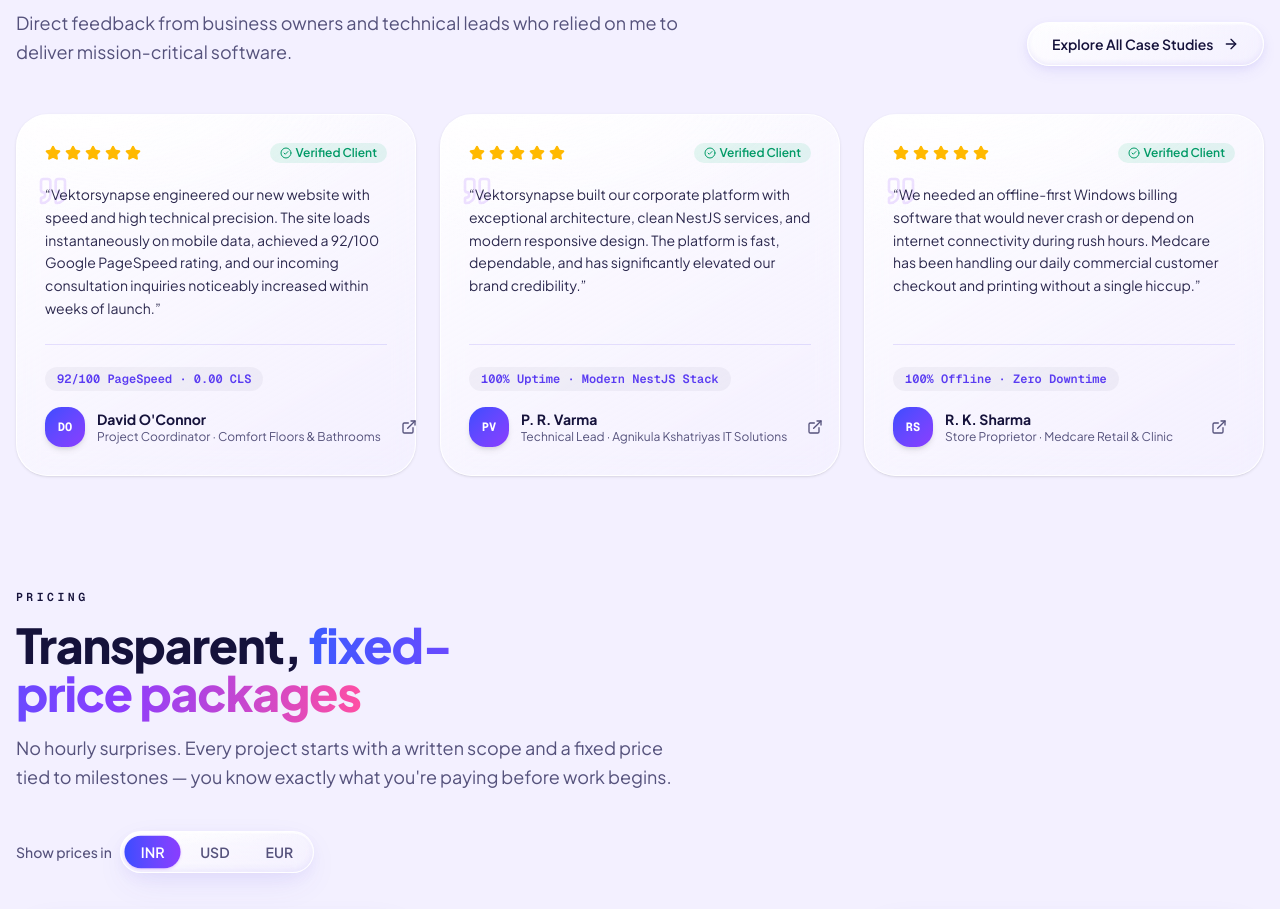
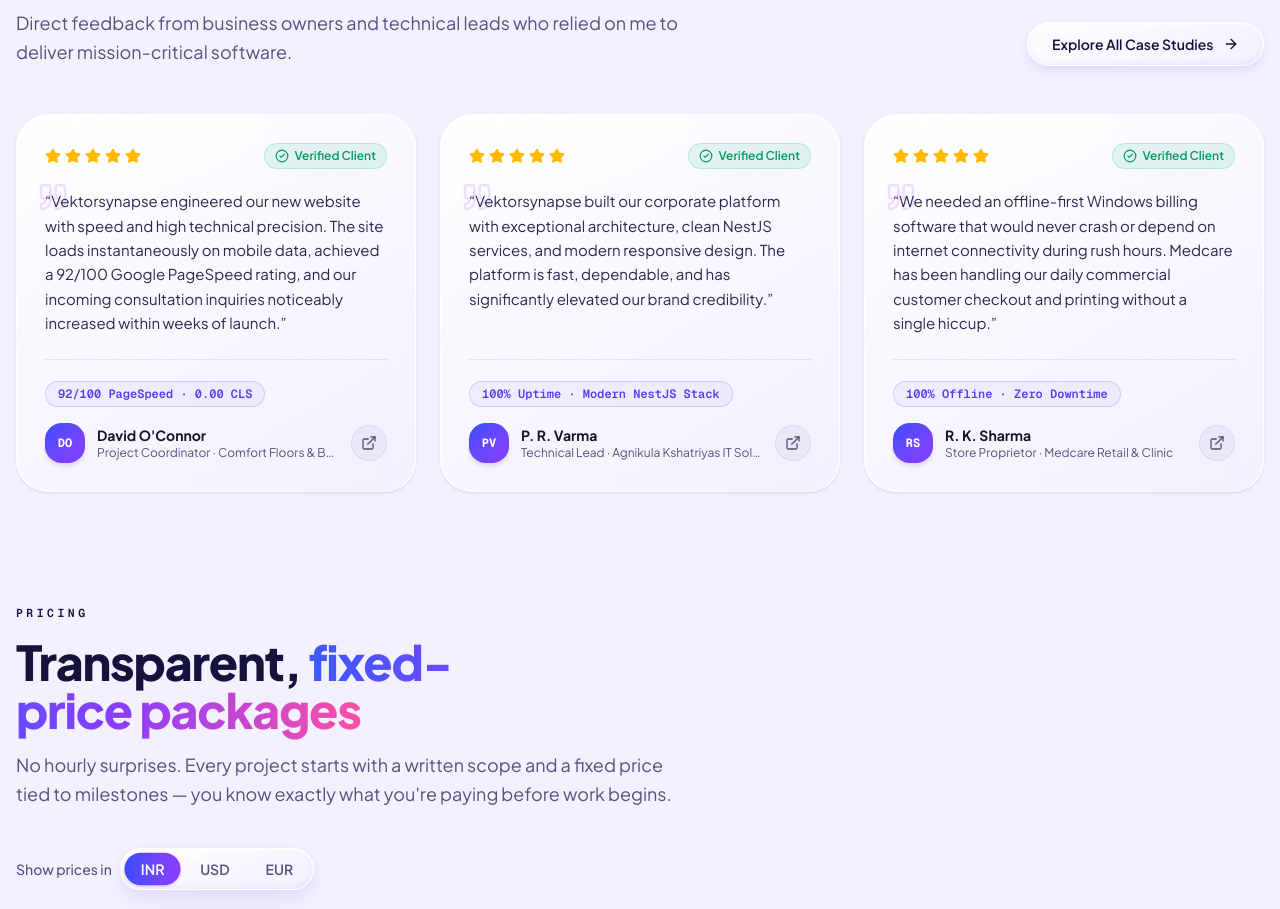
Before and after one commit to vektorsynapse/Portfolio, a Next.js app: page / in a window 1280 px wide. Shown: the part 3724-4633 px from the top of the page. Built offline with nearby package versions, Linux system fonts and the light colour scheme; no server answers.

Commit message:
feat: implement smooth scrolling for internal links and enhance footer navigation

```diff
--- a/components/services-strip.tsx
+++ b/components/services-strip.tsx
@@ -30,7 +30,7 @@ const pillars = [
 
 export function ServicesStrip() {
   return (
-    <section id="services" aria-labelledby="services-title" className="relative z-20 px-4 pt-2 pb-10">
+    <section id="services" aria-labelledby="services-title" className="relative z-20 scroll-mt-28 sm:scroll-mt-32 px-4 pt-2 pb-10">
       <h2 id="services-title" className="sr-only">
         Services & Capabilities
       </h2>
--- a/components/site-footer.tsx
+++ b/components/site-footer.tsx
@@ -1,10 +1,32 @@
+"use client"
+
 import { Mail } from "lucide-react"
 import Link from "next/link"
+import { usePathname } from "next/navigation"
 import { GithubIcon } from "@/components/brand-icons"
 import { Brand } from "@/components/site-header"
 import { navLinks, profile } from "@/lib/data/profile"
 
 export function SiteFooter() {
+  const pathname = usePathname()
+
+  const handleNavClick = (e: React.MouseEvent<HTMLAnchorElement>, href: string) => {
+    if (href.includes("#")) {
+      const [targetPath, hash] = href.split("#")
+      const currentPathNormalized = pathname === "" ? "/" : pathname
+      const targetNormalized = targetPath === "" ? "/" : targetPath
+
+      if (currentPathNormalized === targetNormalized) {
+        e.preventDefault()
+        const el = document.getElementById(hash)
+        if (el) {
+          el.scrollIntoView({ behavior: "smooth" })
+          window.history.pushState(null, "", href)
+        }
+      }
+    }
+  }
+
   return (
     <footer className="relative z-10 px-4 pb-8 pt-24">
       <div className="glass relative mx-auto max-w-7xl overflow-hidden rounded-[2.5rem] p-8 md:p-12">
@@ -23,7 +45,11 @@ export function SiteFooter() {
             <ul className="space-y-2.5 text-sm font-medium">
               {navLinks.map((l) => (
                 <li key={l.href}>
-                  <Link href={l.href} className="inline-block text-muted-foreground transition-all duration-200 hover:text-primary hover:translate-x-1">
+                  <Link
+                    href={l.href}
+                    onClick={(e) => handleNavClick(e, l.href)}
+                    className="inline-block text-muted-foreground transition-all duration-200 hover:text-primary hover:translate-x-1"
+                  >
                     {l.label}
                   </Link>
                 </li>
--- a/components/testimonials.tsx
+++ b/components/testimonials.tsx
@@ -7,6 +7,7 @@ import { CtaLink } from "@/components/cta-button"
 import { Reveal } from "@/components/reveal"
 import { SectionHeading } from "@/components/section-heading"
 import { testimonials } from "@/lib/data/testimonials"
+import { cn } from "@/lib/utils"
 
 export function Testimonials() {
   return (
@@ -28,55 +29,65 @@ export function Testimonials() {
           }
         />
 
-        <div className="mt-12 grid gap-6 md:grid-cols-2 lg:grid-cols-3">
+        <div className="mt-12 grid grid-cols-1 md:grid-cols-2 lg:grid-cols-3 gap-6 items-stretch">
           {testimonials.map((t, i) => (
-            <Reveal key={t.id} delay={i * 0.1}>
+            <Reveal
+              key={t.id}
+              delay={i * 0.1}
+              className={cn(
+                "h-full flex flex-col",
+                i === 2 ? "md:max-lg:col-span-2 md:max-lg:max-w-xl md:max-lg:mx-auto md:max-lg:w-full" : "",
+              )}
+            >
               <motion.article
                 whileHover={{ y: -4 }}
                 transition={{ type: "spring", stiffness: 300, damping: 24 }}
-                className="glass relative flex h-full flex-col justify-between rounded-[2rem] p-7 shadow-sm transition-shadow duration-300 hover:shadow-xl"
+                className="glass relative flex h-full flex-col justify-between rounded-[1.75rem] sm:rounded-[2rem] p-5 sm:p-6 lg:p-7 shadow-sm transition-all duration-300 hover:shadow-xl dark:border-white/10 dark:bg-slate-900/40"
               >
-                <div>
+                <div className="flex-1 flex flex-col">
                   {/* Top row: stars + verified badge */}
-                  <div className="flex items-center justify-between gap-2">
-                    <div className="flex items-center gap-1 text-amber-400" aria-label={`${t.rating} out of 5 stars`}>
+                  <div className="flex flex-wrap items-center justify-between gap-2.5">
+                    <div className="flex items-center gap-1 text-amber-400 shrink-0" aria-label={`${t.rating} out of 5 stars`}>
                       {Array.from({ length: t.rating }).map((_, starIdx) => (
                         <Star key={starIdx} className="size-4 fill-current" />
                       ))}
                     </div>
-                    <span className="inline-flex items-center gap-1 rounded-full bg-emerald-500/10 px-2.5 py-0.5 text-xs font-semibold text-emerald-600 dark:text-emerald-400">
-                      <CheckCircle2 className="size-3" /> Verified Client
+                    <span className="inline-flex shrink-0 items-center gap-1.5 rounded-full border border-emerald-500/20 bg-emerald-500/10 px-2.5 py-1 text-xs font-semibold text-emerald-600 dark:border-emerald-400/20 dark:bg-emerald-500/15 dark:text-emerald-400">
+                      <CheckCircle2 className="size-3.5 shrink-0" />
+                      <span>Verified Client</span>
                     </span>
                   </div>
 
                   {/* Quote icon & text */}
-                  <div className="relative mt-5">
+                  <div className="relative mt-5 flex-1">
                     <Quote
                       aria-hidden="true"
-                      className="absolute -left-2 -top-2 size-8 text-brand-violet/15"
+                      className="pointer-events-none absolute -left-2 -top-2 size-8 text-brand-violet/15 dark:text-violet-400/15"
                     />
-                    <p className="relative z-10 text-pretty text-sm leading-relaxed text-foreground/90">
+                    <p className="relative z-10 text-pretty text-sm sm:text-[15px] leading-relaxed text-foreground/90">
                       &ldquo;{t.quote}&rdquo;
                     </p>
                   </div>
                 </div>
 
                 {/* Bottom meta */}
-                <div className="mt-6 border-t border-border pt-5">
+                <div className="mt-6 border-t border-border/80 pt-5 dark:border-white/10">
                   {t.metrics && (
-                    <div className="mb-4 inline-block rounded-xl bg-foreground/[0.04] px-3 py-1 font-mono text-xs font-semibold text-primary">
-                      {t.metrics}
+                    <div className="mb-4">
+                      <span className="inline-flex max-w-full items-center truncate rounded-xl border border-primary/20 bg-primary/5 px-3 py-1 font-mono text-xs font-semibold text-primary dark:border-primary/30 dark:bg-primary/10 dark:text-violet-300">
+                        {t.metrics}
+                      </span>
                     </div>
                   )}
 
                   <div className="flex items-center justify-between gap-3">
-                    <div className="flex items-center gap-3">
+                    <div className="flex min-w-0 flex-1 items-center gap-3">
                       <div className="flex size-10 shrink-0 items-center justify-center rounded-xl bg-gradient-to-br from-[#3a4cff] to-[#8a3dff] font-mono text-xs font-bold text-white shadow-md">
                         {t.avatarInitials}
                       </div>
-                      <div className="min-w-0">
-                        <p className="truncate text-sm font-bold">{t.clientName}</p>
-                        <p className="truncate text-xs text-muted-foreground">
+                      <div className="min-w-0 flex-1">
+                        <p className="truncate text-sm font-bold text-slate-900 dark:text-white">{t.clientName}</p>
+                        <p className="truncate text-xs text-muted-foreground" title={`${t.role} · ${t.company}`}>
                           {t.role} · {t.company}
                         </p>
                       </div>
@@ -85,11 +96,11 @@ export function Testimonials() {
                     {t.projectSlug && (
                       <Link
                         href={`/work/${t.projectSlug}`}
-                        className="cursor-pointer rounded-full p-2 text-muted-foreground transition-colors hover:bg-foreground/5 hover:text-foreground"
+                        className="group/link shrink-0 flex size-9 items-center justify-center rounded-full border border-border/70 bg-foreground/[0.04] text-muted-foreground transition-all duration-200 hover:border-primary/50 hover:bg-primary/10 hover:text-primary active:scale-95 dark:border-white/15 dark:hover:border-violet-500/50 dark:hover:bg-violet-500/20 dark:hover:text-violet-300"
                         aria-label={`View ${t.projectTitle} project details`}
                         title="View case study"
                       >
-                        <ExternalLink className="size-4" />
+                        <ExternalLink className="size-4 transition-transform duration-200 group-hover/link:scale-110" />
                       </Link>
                     )}
                   </div>
--- a/next.config.mjs
+++ b/next.config.mjs
@@ -3,6 +3,15 @@ const nextConfig = {
   poweredByHeader: false,
   experimental: {
     agentUpgrade: "security",
+  },
+  async redirects() {
+    return [
+      {
+        source: "/services",
+        destination: "/#services",
+        permanent: false,
+      },
+    ]
   },
   async headers() {
     return [
```
Also changed, not shown: components/site-header.tsx (+46 -9 lines).
